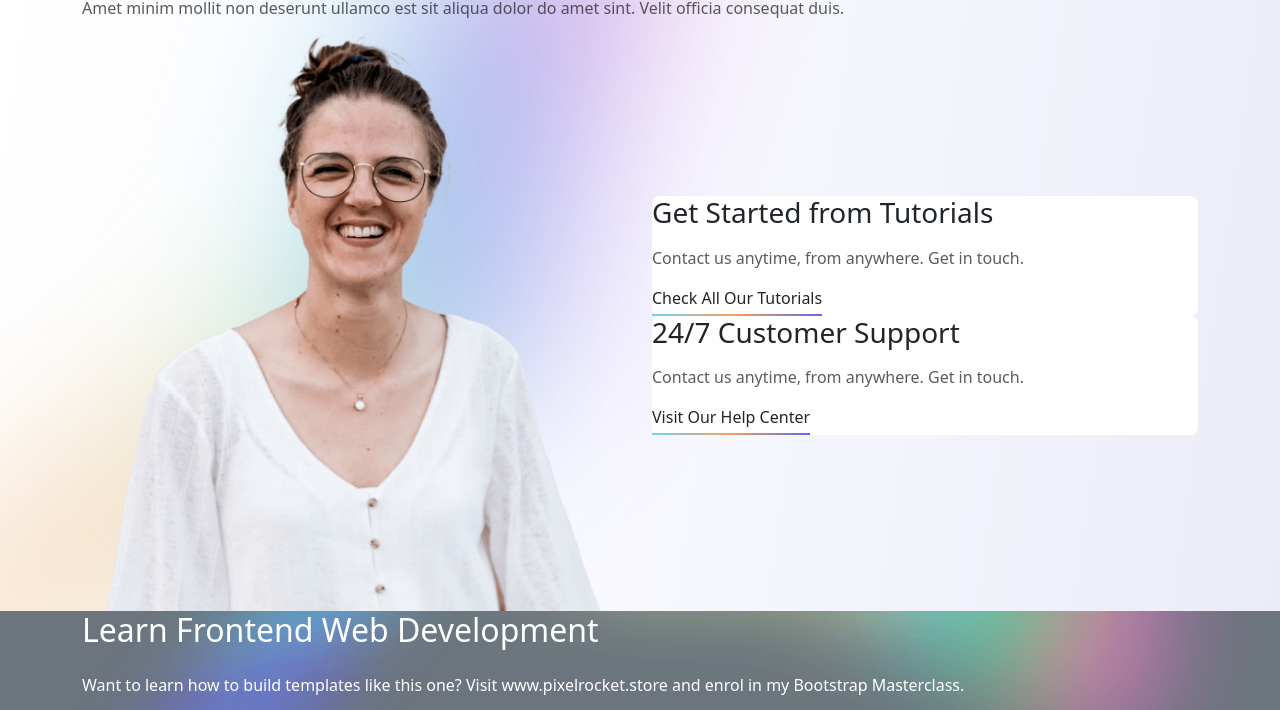
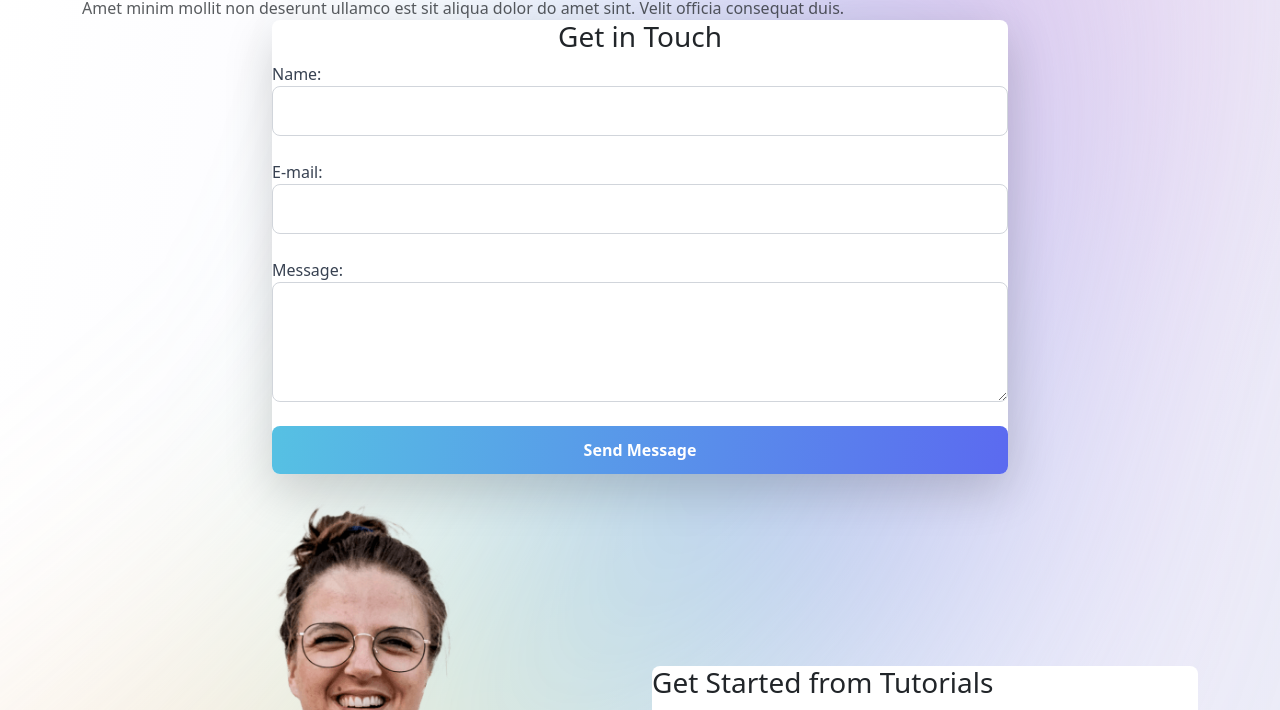
Before and after one commit to aruxe/exempt, a plain HTML site: page contact.html in a window 1280 px wide. Shown: the part 269-979 px from the top of the page. Drawn offline with nearby package versions, Linux system fonts and the light colour scheme.

Commit message:
Replace Contact Form with Netlify Form

```diff
--- a/contact.html
+++ b/contact.html
@@ -76,15 +76,113 @@
           </div>
         </section>
       </div>
-      <section class="position-relative pt-28 pb-32 pb-md-0 bg-white overflow-hidden" style="background: linear-gradient(98.24deg, #FFFFFF 0%, #F9F9FF 47.4%, #EBECF7 100%);"><img class="position-absolute start-0 top-0 h-100" src="quartz-assets/elements/contact/radial.svg" alt=""/>
+      <section class="position-relative pt-28 pb-32 bg-white overflow-hidden" style="background: linear-gradient(98.24deg, #FFFFFF 0%, #F9F9FF 47.4%, #EBECF7 100%);"><img class="position-absolute start-0 top-0 h-100" src="quartz-assets/elements/contact/radial.svg" alt=""/>
         <div class="position-relative container" style="z-index: 50;">
-          <div class="mw-md-lg">
+          <div class="mw-md-lg mb-12">
             <h2 class="fs-10 fw-semibold text-secondary mb-7">We’ve got your back!</h2>
             <p class="fs-16 text-muted mw-md-md mb-0">Amet minim mollit non deserunt ullamco est sit aliqua dolor do amet sint. Velit officia consequat duis.</p>
           </div>
+
+          <!-- Contact Form Section -->
+          <div class="row justify-content-center mb-16">
+            <div class="col-12 col-lg-8">
+              <div class="bg-white p-8 rounded-3 shadow-lg">
+                <h3 class="fs-16 mb-6 text-center">Get in Touch</h3>
+
+                <style>
+                  .hidden {
+                    display: none;
+                  }
+
+                  .contact-form label {
+                    display: block;
+                    font-weight: 500;
+                    margin-bottom: 8px;
+                    color: #374151;
+                  }
+
+                  .contact-form input,
+                  .contact-form textarea {
+                    width: 100%;
+                    padding: 12px 16px;
+                    border: 1px solid #d1d5db;
+                    border-radius: 8px;
+                    font-size: 16px;
+                    transition: border-color 0.2s ease;
+                    background-color: #fff;
+                  }
+
+                  .contact-form input:focus,
+                  .contact-form textarea:focus {
+                    outline: none;
+                    border-color: #5B6AF0;
+                    box-shadow: 0 0 0 3px rgba(91, 106, 240, 0.1);
+                  }
+
+                  .contact-form textarea {
+                    min-height: 120px;
+                    resize: vertical;
+                  }
+
+                  .contact-form p {
+                    margin-bottom: 24px;
+                  }
+
+                  .contact-form button {
+                    background: linear-gradient(98.24deg, #56C1E3 0%, #5B6AF0 100%);
+                    color: white;
+                    border: none;
+                    padding: 12px 32px;
+                    border-radius: 8px;
+                    font-size: 16px;
+                    font-weight: 600;
+                    cursor: pointer;
+                    transition: all 0.2s ease;
+                    width: 100%;
+                  }
+
+                  .contact-form button:hover {
+                    transform: translateY(-2px);
+                    box-shadow: 0 4px 12px rgba(91, 106, 240, 0.3);
+                  }
+
+                  .contact-form button:active {
+                    transform: translateY(0);
+                  }
+                </style>
+
+                <form name="contact" method="POST" data-netlify-recaptcha="true" netlify-honeypot="bot-field" data-netlify="true" class="contact-form">
+                  <p class="hidden">
+                    <label>
+                      Do not fill if you are human: <input name="bot-field" />
+                    </label>
+                  </p>
+                  <p>
+                    <label>
+                      Name: <input type="text" name="name" required />
+                    </label>
+                  </p>
+                  <p>
+                    <label>
+                      E-mail: <input type="email" name="email" required />
+                    </label>
+                  </p>
+                  <p>
+                    <label>
+                      Message: <textarea name="message" required></textarea>
+                    </label>
+                  </p>
+                  <div data-netlify-recaptcha="true" style="margin-bottom: 24px;"></div>
+                  <button type="submit">Send Message</button>
+                </form>
+              </div>
+            </div>
+          </div>
+
+          <!-- Support Cards Section -->
           <div class="mw-md-7xl mx-auto">
             <div class="row align-items-center">
-              <div class="col-12 col-md-6 align-self-end"><img class="img-fluid" src="quartz-assets/images/contact/woman.png" alt=""/></div>
+              <div class="col-12 col-md-6 align-self-end mb-8 mb-md-0"><img class="img-fluid" src="quartz-assets/images/contact/woman.png" alt=""/></div>
               <div class="col-12 col-md-6">
                 <div class="mw-md-lg bg-white p-8 mb-8 rounded-3">
                   <h3 class="fs-16 mb-3">Get Started from Tutorials</h3>
```
